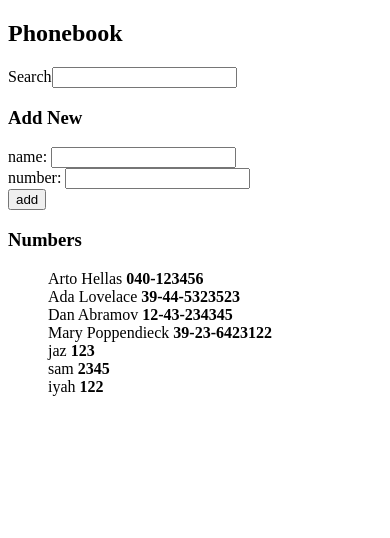
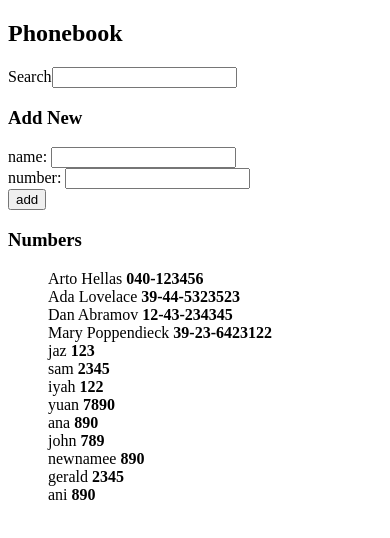
Before and after one commit to jbiloso/part2, a React (Vite) app in the folder Phonebook/: page / in a window 390 px wide. Shown: the top 538 px of the page. Built offline with nearby package versions, Linux system fonts and the light colour scheme; data requests are answered from the project's data file.

Commit message:
Exercise 2.13: The Phonebook step 8 - Separating the connection with the backend into its own module inside services

```diff
--- a/Phonebook/db.json
+++ b/Phonebook/db.json
@@ -34,6 +34,36 @@
       "id": "d70e",
       "name": "iyah",
       "number": "122"
+    },
+    {
+      "id": "e549",
+      "name": "yuan",
+      "number": "7890"
+    },
+    {
+      "id": "58e3",
+      "name": "ana",
+      "number": "890"
+    },
+    {
+      "id": "184e",
+      "name": "john",
+      "number": "789"
+    },
+    {
+      "id": "460f",
+      "name": "newnamee",
+      "number": "890"
+    },
+    {
+      "id": "a2c4",
+      "name": "gerald",
+      "number": "2345"
+    },
+    {
+      "id": "f1ff",
+      "name": "ani",
+      "number": "890"
     }
   ]
 }
--- a/Phonebook/src/App.jsx
+++ b/Phonebook/src/App.jsx
@@ -3,6 +3,8 @@ import axios from 'axios'
 import Persons from './components/Persons'
 import FormAdd from './components/FormAdd'
 import SearchFilter from './components/SearchFilter'
+
+import personService from './services/persons'
 
 const App = () => {
   // const [persons, setPersons] = useState([
@@ -18,15 +20,13 @@ const App = () => {
 
   const hook = () => {
     console.log('effect')
-    axios
-    .get('http://localhost:3001/persons')
-    .then(response => {
-      console.log('promise fulfilled')
-      setPersons(response.data)
-      // console.log('response.data is ', response.data)
-      // setVisiblePersons()
-      setVisiblePersons(response.data.filter((person)=> person.name.toLowerCase().includes(searchName.toLowerCase())))
-    })
+    personService
+      .getAll()
+      .then(returnedPersons =>{
+        // console.log('initial persons ',returnedPersons)
+        setPersons(returnedPersons)
+        setVisiblePersons(returnedPersons.filter(p => p.name.toLowerCase().includes(searchName.toLowerCase())))
+      })
   }
   useEffect(hook, [])
   // console.log('render',persons.length, 'persons')
--- a/Phonebook/src/components/FormAdd.jsx
+++ b/Phonebook/src/components/FormAdd.jsx
@@ -1,5 +1,7 @@
 import { useState } from 'react'
 import axios from 'axios'
+import personService from '../services/persons'
+
 
 
 const FormAdd = ({ persons , setPersons , visiblePersons, setVisiblePersons, searchName}) => {
@@ -24,32 +26,30 @@ const FormAdd = ({ persons , setPersons , visiblePersons, setVisiblePersons, sea
           number: newNumber
         }
 
-        //use axios method
-        axios
-          .post('http://localhost:3001/persons', personObject)
-          .then(response => {
-            console.log(response.data)
-            const currentPersons = persons.concat(response.data)
-            setPersons(currentPersons)
-            setVisiblePersons(currentPersons.filter((person)=> person.name.toLowerCase().includes(searchName.toLowerCase())))
+        personService
+          .create(personObject)
+          .then(returnedPerson => {
+            const updatedPersons = persons.concat(returnedPerson)
+            setPersons(updatedPersons)
+            // console.log(updatedPersons)
+            setVisiblePersons(updatedPersons.filter(person => person.name.toLowerCase().includes(searchName.toLowerCase())))
           })
-
-
-
-        // list of names
-        const names = persons.map(person => person.name)
-        // console.log(names.includes(personObject.name))
-        if (!names.includes(personObject.name)){
-            setPersons(persons.concat(personObject)) //add contact
-            const localPersons = ([...persons, personObject])
-            setVisiblePersons(localPersons.filter((person)=> person.name.toLowerCase().includes(searchName.toLowerCase())))
-            // console.log('perons ',persons)
-            // console.log(personObject.name)
-        }else{
-          {alert(`${personObject.name} is already added to phonebook`)} //show alert
-        }
         setNewName('')
         setNewNumber('')
+
+        // // list of names
+        // const names = persons.map(person => person.name)
+        // // console.log(names.includes(personObject.name))
+        // if (!names.includes(personObject.name)){
+        //     setPersons(persons.concat(personObject)) //add contact
+        //     const localPersons = ([...persons, personObject])
+        //     setVisiblePersons(localPersons.filter((person)=> person.name.toLowerCase().includes(searchName.toLowerCase())))
+        //     // console.log('perons ',persons)
+        //     // console.log(personObject.name)
+        // }else{
+        //   {alert(`${personObject.name} is already added to phonebook`)} //show alert
+        // }
+
       }
     return (
         <form onSubmit={addContact}>
--- /dev/null
+++ b/Phonebook/src/services/persons.js
@@ -0,0 +1,14 @@
+import axios from 'axios'
+const baseUrl = 'http://localhost:3001/persons'
+
+const getAll = () => {
+    const request = axios.get(baseUrl)
+    return request.then(response => response.data)
+}
+
+const create = newObject => {
+    const request = axios.post(baseUrl, newObject)
+    return request.then(response => response.data)
+}
+
+export default { getAll, create }
```
